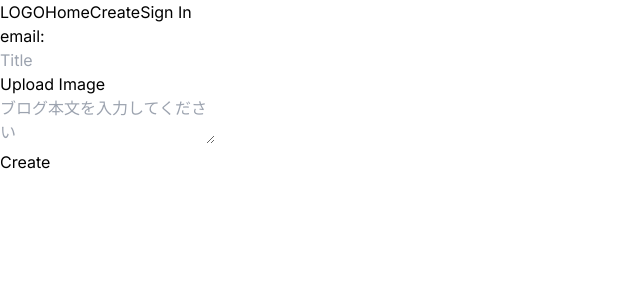
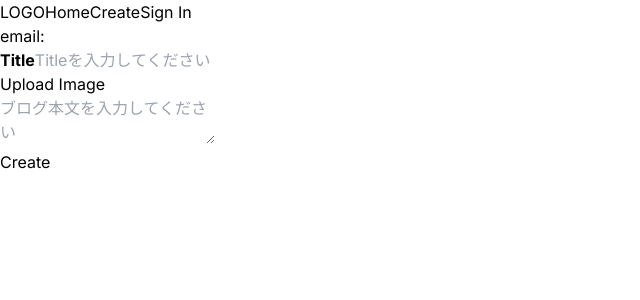
Before and after one commit to Shuheitkhs/teamsdev_16_2, a Next.js app: page /write_view in a window 1280 px wide. Shown: the top 300 px of the page, without its empty margins (0-640 px from the left). Built offline with nearby package versions, Linux system fonts and the light colour scheme; no server answers.

Commit message:
バリデーションと投稿の処理完成

```diff
--- a/app/write_view/page.tsx
+++ b/app/write_view/page.tsx
@@ -1,55 +1,146 @@
 "use client";
-import React, { useRef, useState } from "react";
+import React, { ReactNode, useEffect, useRef, useState } from "react";
 import Image from "next/image";
+import supabase from "@/lib/Supabase/Client";
+import { useForm } from "react-hook-form";
+import { addBlogDataTypes } from "@/Types";
 
 const WriteView = () => {
+  // inputRefの初期化
+  const titleInputRef = useRef<null | HTMLInputElement>(null);
+  // 写真追加Inputをrefへ
   const inputImageRef = useRef<HTMLInputElement | null>(null);
-  // 投稿する写真の保存
-  const [blogImage, setBlogImage] = useState("");
+  // 投稿する写真を表示
+  const [viewBlogImage, setViewBlogImage] = useState<string>();
+  // 投稿するBlogTitleを格納
+  const [blogAddTitle, setBlogAddTitle] = useState("");
+  // 投稿するBlog
+  const [blogAddContent, setBlogAddContent] = useState("");
+  // 投稿する写真のファイル
+  const [postImage, setPostImage] = useState<File | null>();
+  // 写真の容量サイズエラーメッセージ
+  const [capacityError, setCapacityError] = useState<string>("");
+
+  //useFormを使ってバリデーションのチェック
+  const {
+    register,
+    handleSubmit,
+    formState: { errors },
+  } = useForm<any>({ mode: "onChange" });
+
+  //初期画面titleInputにカーソルを合わせる
+  useEffect(() => {
+    titleInputRef?.current?.focus();
+  }, []);
+
+  const clickAddBlog = async (addBlogData: addBlogDataTypes) => {
+    console.log(addBlogData, "blogのデータです");
+    // 投稿する画像URL格納変数
+    let postImageURL = "";
+
+    if (postImage) {
+      const ImageURL = `PostPhoto/${postImage?.name}`; // 画像の保存先のpathを指定
+      const { error } = await supabase.storage
+        .from("writeViewImage")
+        .upload(ImageURL, postImage); //supabaseのstorageへ写真を登録する
+      if (error) {
+        console.log(error, "supabaseへ写真登録処理に失敗しました");
+        return;
+      }
+
+      const { data: postData } = supabase.storage
+        .from("writeViewImage")
+        .getPublicUrl(ImageURL);
+    }
+    const { error } = await supabase.from("posts").insert([
+      {
+        user_id: "68fd7d01-e415-4711-bcf0-a8c1bb2ad94c",
+        category_id: "75fb1104-ddc7-4ea8-8433-dad355c0a98c",
+        title: blogAddTitle,
+        content: blogAddContent,
+        image_path: postImageURL,
+      },
+    ]); //id系は仮のユーザ本来はログインしているユーザ
+    if (error) {
+      console.log(error, "postsへの投稿の処理でエラーが発生しました。");
+      return;
+    }
+  };
 
   //Upload Imageボタンが押された際にinputを押下
   const clickUploadImage = () => {
     inputImageRef.current?.click();
   };
 
-  //追加したい写真を選択P
-  const onChangeUploadImage = (e: React.ChangeEvent<HTMLInputElement>) => {
-    // 型エラーの解消
-    const target = e.target as HTMLInputElement;
-    const file = (target.files as FileList)[0];
-    if (file) {
-      // 取得した写真のURLを作成
-      setBlogImage(window.URL.createObjectURL(file));
+  //追加したい写真を選択
+  const onChangeUploadImage = async (e: React.FormEvent<HTMLInputElement>) => {
+    // 選択した写真のファイルを取得
+    const targetImage = e.currentTarget.files?.[0];
+    if (targetImage) {
+      // 選択した写真のファイルサイズが5MB以内であるか
+      if (targetImage.size <= 5242880) {
+        setViewBlogImage(window.URL.createObjectURL(targetImage));
+        setPostImage(targetImage);
+        console.log(targetImage, "これは写真の中身です");
+      } else {
+        setCapacityError("写真のサイズは5MBまでです");
+      }
     }
   };
-
   return (
-    <div>
-      <input placeholder="Title"></input>
-      <form>
+    <div className="">
+      <form onSubmit={handleSubmit((blogData) => clickAddBlog(blogData))}>
+        <span className="font-bold">Title</span>
+        <input
+          type="text"
+          placeholder="Titleを入力してください"
+          {...register("title", {
+            required: "Titleが入力されてません",
+            maxLength: {
+              value: 50,
+              message: "Titleは50文字以内にしてください",
+            },
+          })}
+        ></input>
+        <p className="text-red-500">{errors.title?.message as ReactNode}</p>
         <div>
           {/* 選択した写真を表示 */}
-          {blogImage && (
-            <Image src={blogImage} alt="uploadImage" width={500} height={500} />
+          {postImage && (
+            <Image
+              src={viewBlogImage as string}
+              alt="uploadImage"
+              width={500}
+              height={500}
+            />
           )}
           <button onClick={clickUploadImage} type="button">
             Upload Image
           </button>
           <input
             type="file"
-            onChange={onChangeUploadImage}
-            ref={inputImageRef}
+            // onChange={onChangeUploadImage}
             accept="image/*"
             style={{ display: "none" }}
+            ref={inputImageRef}
+            onChange={onChangeUploadImage}
           />
+          <p className="text-red-500">{capacityError}</p>
         </div>
-        {/* 投稿文内容の追加 */}
         <div>
-          <textarea placeholder="ブログ本文を入力してください"></textarea>
+          <textarea
+            placeholder="ブログ本文を入力してください"
+            {...register("blog", {
+              required: "ブログ本文が入力されていません",
+              maxLength: {
+                value: 10000,
+                message: "Titleは1万文字以内にしてください",
+              },
+            })}
+          ></textarea>
+          <p className="text-red-500">{errors.blog?.message as ReactNode}</p>
         </div>
+        <button type="submit">Create</button>
       </form>
-      {/* 投稿するボタン */}
-      <button>Create</button>
     </div>
   );
 };
```
Also changed, not shown: Types.ts (+11 -5 lines).
